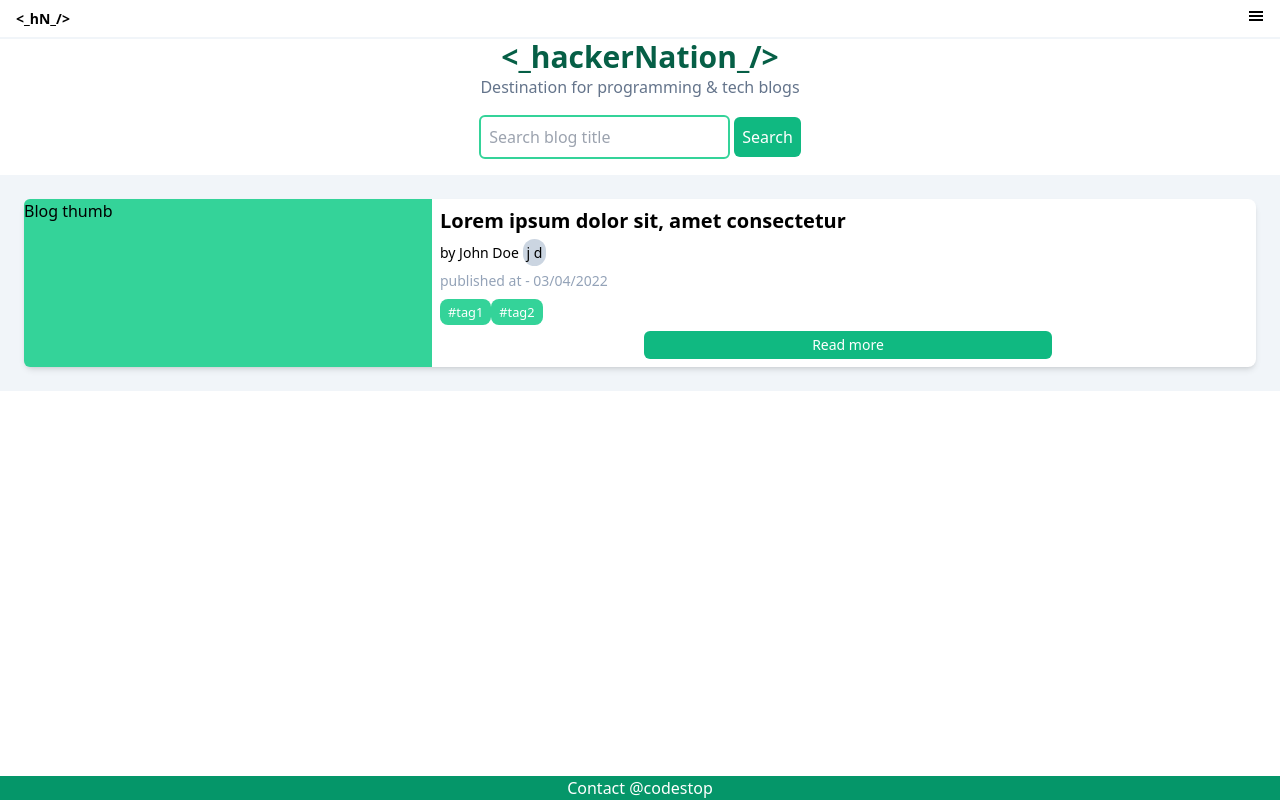
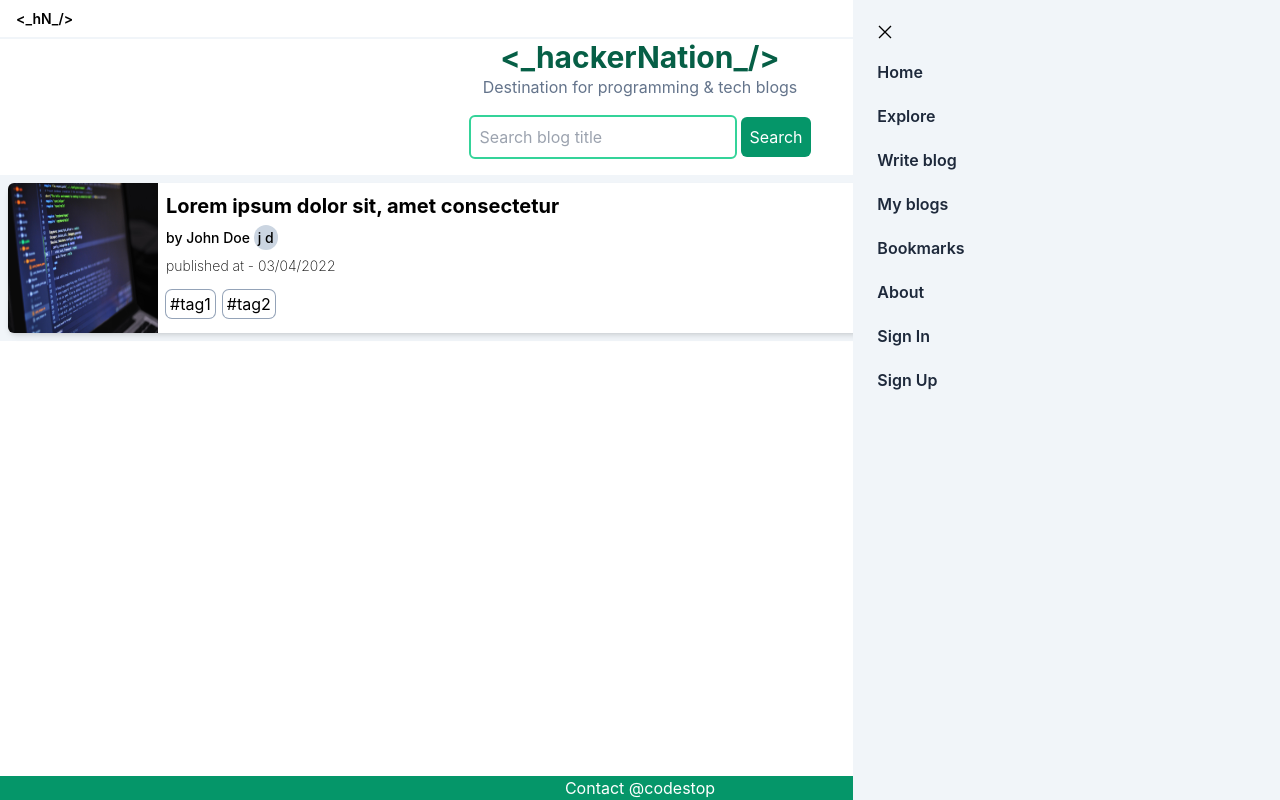
Before and after one commit to dora610/hacker-nation-front, a Next.js app: page / in a window 1280 px wide. Both pictures are taken after a click on the button 1256 px from the left and 16 px from the top of the page. Built offline with nearby package versions, Linux system fonts and the light colour scheme.

Commit message:
add: blog-id page, index page card display with img

```diff
--- a/components/Navbar.tsx
+++ b/components/Navbar.tsx
@@ -1,18 +1,31 @@
 import Link from 'next/link';
+import { useState } from 'react';
 import { GiHamburgerMenu } from 'react-icons/gi';
 import { GrClose } from 'react-icons/gr';
 
 function Navbar() {
+  const [isCollpased, setIsCollpased] = useState(true);
+
   return (
     <nav className='relative'>
       <div className='flex justify-between items-baseline py-2 px-4 border-b-2 border-slate-100'>
-      <h1 className='text-sm font-semibold'>{'<'}_hN_{'/>'}</h1>
-      <button>
-        <GiHamburgerMenu />
-      </button>
+        <Link href='/'>
+          <a>
+            <h1 className='text-sm font-semibold'>
+              {'<'}_hN_{'/>'}
+            </h1>
+          </a>
+        </Link>
+        <button onClick={() => setIsCollpased(!isCollpased)}>
+          <GiHamburgerMenu />
+        </button>
       </div>
-      <ul className='hidden absolute top-0 right-0 z-20 flex-col gap-6 min-h-screen text-slate-800 font-semibold w-1/3 bg-slate-100 items-baseline py-6 px-4'>
-        <button>
+      <ul
+        className={`${
+          isCollpased ? 'hidden' : 'flex'
+        } absolute top-0 right-0 z-20 flex-col gap-5 min-h-screen overflow-y-hidden text-slate-800 font-semibold w-1/3 bg-slate-100 items-baseline py-6 px-6 transition`}
+      >
+        <button onClick={() => setIsCollpased(!isCollpased)}>
           <GrClose />
         </button>
         <li>
@@ -21,12 +34,12 @@ function Navbar() {
           </Link>
         </li>
         <li>
-          <Link href='/expolre'>
+          <Link href='/explore'>
             <a>Explore</a>
           </Link>
         </li>
         <li>
-          <Link href='/my-blogs'>
+          <Link href='/write-blog'>
             <a>Write blog</a>
           </Link>
         </li>
@@ -47,7 +60,7 @@ function Navbar() {
         </li>
         <li>
           <Link href='/signin'>
-            <a>Sign out</a>
+            <a>Sign In</a>
           </Link>
         </li>
         <li>
--- /dev/null
+++ b/pages/about.tsx
@@ -0,0 +1,9 @@
+import React from 'react'
+
+function About() {
+  return (
+    <div>About</div>
+  )
+}
+
+export default About
--- /dev/null
+++ b/pages/blog/[id].tsx
@@ -0,0 +1,129 @@
+import { GetStaticPaths, GetStaticProps } from 'next';
+import fs from 'fs';
+import path from 'path';
+import { ParsedUrlQuery } from 'querystring';
+import Image from 'next/image';
+import Link from 'next/link';
+
+function BlogDetails(props: any) {
+  const { title, subtitle, author, published, tag } = props.blog;
+
+  return (
+    <div className='flex flex-col gap-2'>
+      <div className='flex justify-between items-center p-4'>
+        <h1 className='text-2xl font-bold font-mono'>
+          {author}
+          {"'s"} Blog
+        </h1>
+        <button className='btn-primary'>Follow</button>
+      </div>
+      <Image
+        src='/blog.jpg'
+        width={750}
+        height={480}
+        className='h-56 bg-cover'
+        alt={title}
+      />
+      <div className='blog-body flex flex-col gap-4 justify-center items-center p-4'>
+        <h1 className='text-4xl font-bold text-center'>{title}</h1>
+        <h3 className='text-2xl font-semibold text-center'>{subtitle}</h3>
+
+        {/* author info */}
+        <div className='flex gap-4'>
+          <h4>{author}</h4>
+          <h4>{published}</h4>
+          <h4>5 mins read</h4>
+        </div>
+
+        {/* badges */}
+        <h5>Badges</h5>
+        <div className='flex gap-2 bg-emerald-100/80 p-2 rounded-lg'>
+          <span className='bg-white p-2 rounded-md shadow-md shadow-emerald-200 hover:bg-emerald-300 hover:text-white'>
+            badge1
+          </span>
+          <span className='bg-white p-2 rounded-md shadow-md shadow-emerald-200 hover:bg-emerald-300 hover:text-white'>
+            badge2
+          </span>
+          <span className='bg-white p-2 rounded-md shadow-md shadow-emerald-200 hover:bg-emerald-300 hover:text-white'>
+            badgee
+          </span>
+        </div>
+
+        {/* main article */}
+        <div className='leading-relaxed my-4 text-lg font-normal font-sans'>
+          <p>
+            Lorem, ipsum dolor sit amet consectetur adipisicing elit. Itaque
+            ducimus, dolorum minima recusandae ipsam ea omnis eligendi esse
+            dolorem, qui dicta! Quis voluptatem a molestias tempore maxime qui
+            totam. Labore!
+          </p>
+          <br />
+          <p>
+            Lorem ipsum dolor sit amet, consectetur adipisicing elit. Aspernatur
+            laboriosam, vero provident recusandae officiis dolor aut quam ad
+            itaque, facilis asperiores, quos necessitatibus est suscipit maiores
+            aperiam libero culpa ab. Lorem ipsum dolor sit, amet consectetur
+            adipisicing elit. A dolorum quisquam quibusdam nam eos veniam labore
+            odit! A expedita ipsa deserunt dolorem amet, ex reiciendis inventore
+            porro aut ducimus harum!
+          </p>
+          <br />
+          <p>
+            Lorem ipsum dolor sit amet consectetur adipisicing elit. Fuga, quia
+            voluptates laudantium quidem, tempore exercitationem veritatis qui
+            nisi voluptate corrupti nostrum debitis numquam minima reprehenderit
+            incidunt eos perspiciatis natus eligendi.
+          </p>
+        </div>
+
+        <div className='flex gap-2 flex-wrap self-start'>
+          {tag &&
+            tag.map((t: string, index: number) => (
+              <Link href={`/tag/${t}`} key={index}>
+                <a>
+                  <span className='ring-1 ring-slate-400 p-1 rounded-md'>
+                    #{t}
+                  </span>
+                </a>
+              </Link>
+            ))}
+        </div>
+
+        {/* review section */}
+      </div>
+    </div>
+  );
+}
+
+export const getStaticProps: GetStaticProps = async (context) => {
+  const data = JSON.parse(
+    fs.readFileSync(path.join(process.cwd(), '/data/blog.json'), 'utf8')
+  );
+
+  const filteredBlog = data.filter(
+    (blog: { id: ParsedUrlQuery | undefined }) => blog.id === context.params?.id
+  )[0];
+
+  return {
+    props: {
+      blog: filteredBlog,
+    },
+  };
+};
+
+export const getStaticPaths: GetStaticPaths = async (context) => {
+  const data = JSON.parse(
+    fs.readFileSync(path.join(process.cwd(), '/data/blog.json'), 'utf8')
+  );
+
+  const paramIdList = data.map((blog: { id: string }) => {
+    return { params: { id: blog.id } };
+  });
+
+  return {
+    paths: paramIdList,
+    fallback: 'blocking',
+  };
+};
+
+export default BlogDetails;
--- /dev/null
+++ b/pages/bookmarks.tsx
@@ -0,0 +1,9 @@
+import React from 'react'
+
+function Bookmarks() {
+  return (
+    <div>Bookmarks</div>
+  )
+}
+
+export default Bookmarks
--- /dev/null
+++ b/pages/explore.tsx
@@ -0,0 +1,9 @@
+import React from 'react'
+
+function Explore() {
+  return (
+    <div>Explore</div>
+  )
+}
+
+export default Explore
--- a/pages/index.tsx
+++ b/pages/index.tsx
@@ -1,4 +1,6 @@
 import type { NextPage } from 'next';
+import Image from 'next/image';
+import Link from 'next/link';
 
 const Home: NextPage = () => {
   return (
@@ -25,29 +27,51 @@ const Home: NextPage = () => {
       </div>
 
       {/* trending blogs */}
-      <div className='bg-slate-100 p-6'>
-        <div className='card bg-white rounded-lg shadow-md hover:shadow-lg grid grid-cols-[1fr_2fr] gap-2'>
-          <div className='bg-emerald-400 rounded-tl-md rounded-bl-md'>
-            Blog thumb
-          </div>
-          <div className='flex flex-col gap-2 py-2'>
+      <div className='bg-slate-100 p-2'>
+        <Link href={'/blog/1'}>
+        <a>
+        <div className='card bg-white rounded-lg shadow-md hover:shadow-lg grid grid-cols-[auto_1fr] gap-2 items-center'>
+          <Image
+            src={'/blog.jpg'}
+            width={150}
+            height={150}
+            alt='title'
+            className='rounded-tl-md rounded-bl-md'
+          />
+          <div className='flex flex-col gap-2'>
             <h2 className='text-xl font-bold'>
               Lorem ipsum dolor sit, amet consectetur
             </h2>
-            <h3 className='text-sm font-light'>
+            <h3 className='text-sm font-medium'>
               by John Doe{' '}
               <span className='w-1 h-1 p-1 bg-slate-300 rounded-full'>j d</span>
             </h3>
-            <h6 className='text-sm font-extralight text-slate-400'>
+            <h6 className='text-sm font-extralight'>
               published at - 03/04/2022
             </h6>
-            <p>
-              <small className='badge-tag'>#tag1</small>
-              <small className='badge-tag'>#tag2</small>
-            </p>
-            <button className='btn-small w-1/2 mx-auto'>Read more</button>
+
+            <div className='flex gap-2 flex-wrap self-start my-2'>
+              <Link href={`/tag/tag1`}>
+                <a>
+                  <span className='ring-1 ring-slate-400 p-1 rounded-md'>
+                    #tag1
+                  </span>
+                </a>
+              </Link>
+              <Link href={`/tag/tag1`}>
+                <a>
+                  <span className='ring-1 ring-slate-400 p-1 rounded-md'>
+                    #tag2
+                  </span>
+                </a>
+              </Link>
+            </div>
+
+            {/* <button className='btn-small w-1/2 mx-auto'>Read more</button> */}
           </div>
         </div>
+        </a>
+        </Link>
       </div>
     </main>
   );
--- /dev/null
+++ b/pages/my-blogs.tsx
@@ -0,0 +1,9 @@
+import React from 'react'
+
+function MyBlogs() {
+  return (
+    <div>MyBlogs</div>
+  )
+}
+
+export default MyBlogs
--- /dev/null
+++ b/pages/signin.tsx
@@ -0,0 +1,9 @@
+import React from 'react'
+
+function SignIn() {
+  return (
+    <div>SignIn</div>
+  )
+}
+
+export default SignIn
--- /dev/null
+++ b/pages/signup.tsx
@@ -0,0 +1,9 @@
+import React from 'react'
+
+function SignUp() {
+  return (
+    <div>SignUp</div>
+  )
+}
+
+export default SignUp
--- /dev/null
+++ b/pages/write-blog.tsx
@@ -0,0 +1,9 @@
+import React from 'react'
+
+function WriteBlog() {
+  return (
+    <div>WriteBlog</div>
+  )
+}
+
+export default WriteBlog
--- a/styles/globals.css
+++ b/styles/globals.css
@@ -4,7 +4,7 @@
 
 @layer components{
     .btn-primary{
-        @apply bg-emerald-500 p-2 text-white hover:bg-emerald-600 active:bg-emerald-700 rounded-md
+        @apply bg-emerald-600 p-2 text-white hover:bg-emerald-700 active:bg-emerald-800 rounded-md
     }
     .form-input{
         @apply border-2 border-emerald-400 p-2 rounded-md focus:ring-2 focus:ring-emerald-300 focus:outline-none
@@ -16,3 +16,11 @@
         @apply bg-emerald-500 px-2 py-1 text-white text-sm hover:bg-emerald-600 active:bg-emerald-700 rounded-md
     }
 }
+
+html,
+body {
+  padding: 0;
+  margin: 0;
+  font-family: -apple-system, BlinkMacSystemFont, Segoe UI, Roboto, Oxygen,
+    Ubuntu, Cantarell, Fira Sans, Droid Sans, Helvetica Neue, sans-serif;
+}
```
Also changed, not shown: public/blog.jpg (added).
